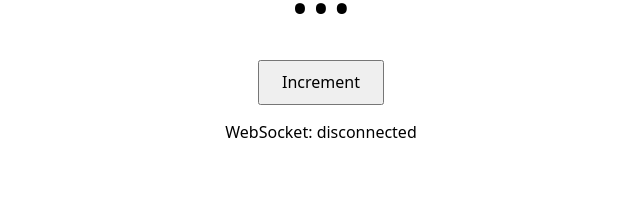
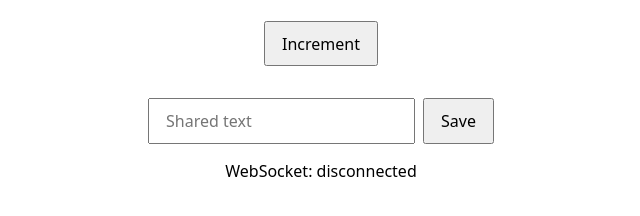
Before and after one commit to hortfrancis/cf-durable-objects-experiments-01, a website: page public/index.html in a window 1280 px wide. Shown: the part 400-616 px from the top of the page, without its empty margins (319-959 px from the left). Drawn offline with Linux system fonts and the light colour scheme; no server answers.

Commit message:
Add a shared persistent text string
Store "text" alongside "count" in the Durable Object, expose it as
GET /text and PUT /text, and broadcast { text } to connected sockets.
The page gets a text box with a Save button.

Co-Authored-By: Claude Opus 5 <noreply@anthropic.com>
Claude-Session: https://claude.ai/code/session_01UkApJmvKM7KAHkqWP5iGrD

```diff
--- a/public/index.html
+++ b/public/index.html
@@ -14,6 +14,7 @@
 			place-items: center;
 			min-height: 100vh;
 			margin: 0;
+			padding-inline: 16px;
 			text-align: center;
 		}
 		#count {
@@ -21,10 +22,22 @@
 			font-variant-numeric: tabular-nums;
 			margin: 0.5rem 0 1.5rem;
 		}
+		button,
+		input {
+			font: inherit;
+			padding: 0.6rem 1rem;
+		}
 		button {
-			font: inherit;
-			padding: 0.6rem 1.4rem;
 			cursor: pointer;
+		}
+		form {
+			display: flex;
+			gap: 0.5rem;
+			margin-top: 2rem;
+		}
+		input {
+			flex: 1;
+			min-width: 0;
 		}
 	</style>
 </head>
@@ -33,20 +46,29 @@
 		<h1>Shared counter</h1>
 		<p id="count">…</p>
 		<button id="increment">Increment</button>
+
+		<form id="text-form">
+			<input id="text" placeholder="Shared text" />
+			<button>Save</button>
+		</form>
+
 		<p>WebSocket: <span id="status">connecting…</span></p>
 	</main>
 
 	<script>
 		const countEl = document.getElementById("count");
+		const textEl = document.getElementById("text");
 		const statusEl = document.getElementById("status");
-		const button = document.getElementById("increment");
 
-		// 1. Fetch the initial count once.
+		// 1. Fetch the initial values once.
 		fetch("/count")
 			.then((response) => response.json())
 			.then(({ count }) => (countEl.textContent = count));
+		fetch("/text")
+			.then((response) => response.json())
+			.then(({ text }) => (textEl.value = text));
 
-		// 2. Open a WebSocket; the Durable Object pushes { count } on every increment.
+		// 2. Open a WebSocket; the Durable Object pushes { count } or { text } on every change.
 		const wsUrl = new URL("/websocket", location.href);
 		wsUrl.protocol = location.protocol === "https:" ? "wss:" : "ws:";
 		const ws = new WebSocket(wsUrl);
@@ -54,11 +76,19 @@
 		ws.addEventListener("open", () => (statusEl.textContent = "connected"));
 		ws.addEventListener("close", () => (statusEl.textContent = "disconnected"));
 		ws.addEventListener("message", (event) => {
-			countEl.textContent = JSON.parse(event.data).count;
+			const data = JSON.parse(event.data);
+			if ("count" in data) countEl.textContent = data.count;
+			if ("text" in data) textEl.value = data.text;
 		});
 
-		// 3. Increment over HTTP. The new count arrives via the WebSocket.
-		button.addEventListener("click", () => fetch("/increment", { method: "POST" }));
+		// 3. Write over HTTP. The new values arrive via the WebSocket.
+		document.getElementById("increment").addEventListener("click", () => {
+			fetch("/increment", { method: "POST" });
+		});
+		document.getElementById("text-form").addEventListener("submit", (event) => {
+			event.preventDefault();
+			fetch("/text", { method: "PUT", body: JSON.stringify({ text: textEl.value }) });
+		});
 	</script>
 </body>
 </html>
```
Also changed, not shown: src/index.ts (+34 -6 lines).
